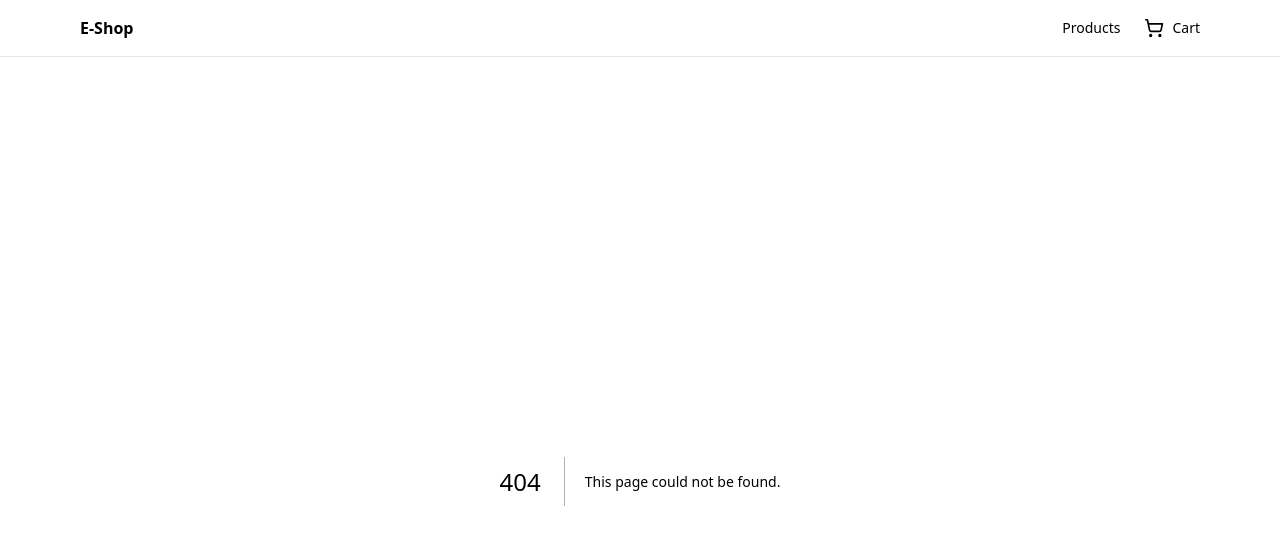
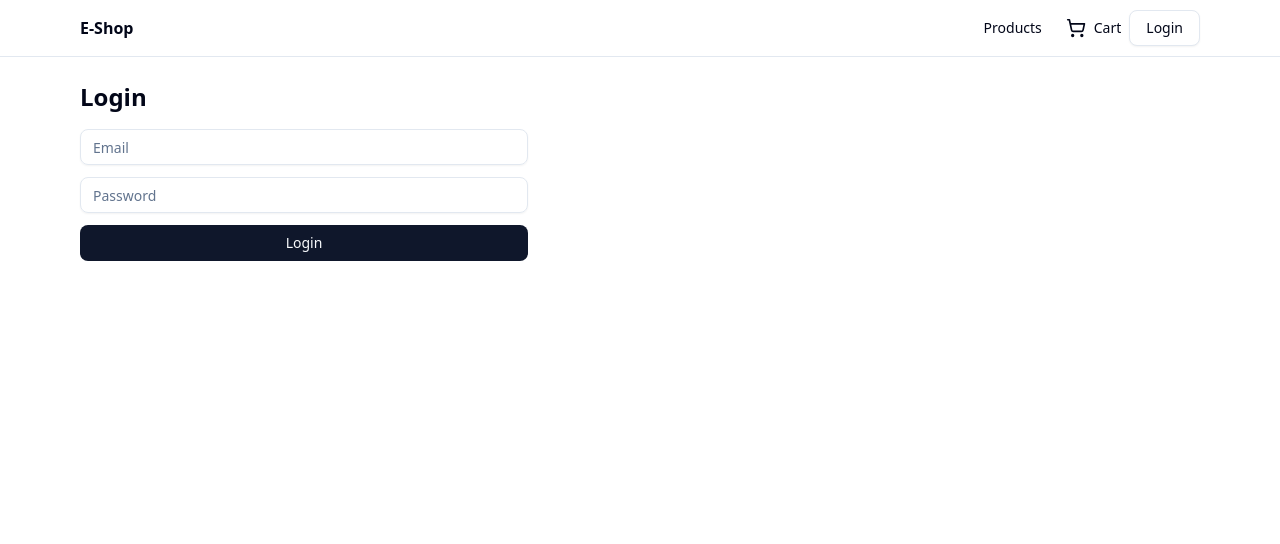
Before and after one commit to GiannisF12/nextjs-springboot-eshop, a Next.js app in the folder frontend/: page /login in a window 1280 px wide. Before the commit this address had no page. Shown: the top 544 px of the page. Built offline with nearby package versions, Linux system fonts and the light colour scheme.

Commit message:
add role-based auth context, login page, admin route protection

```diff
--- a/frontend/src/app/admin/page.tsx
+++ b/frontend/src/app/admin/page.tsx
@@ -1,10 +1,37 @@
+"use client";
+
+import Link from "next/link";
+import { useEffect } from "react";
+import { useRouter } from "next/navigation";
+import { useAuth } from "@/features/auth/auth-context";
+import { Button } from "@/components/ui/button";
+
 export default function AdminPage() {
+    const router = useRouter();
+    const { role } = useAuth();
+
+    useEffect(() => {
+        if (role !== "ADMIN") router.replace("/login");
+    }, [role, router]);
+
+    if (role !== "ADMIN") {
+        return (
+            <div className="space-y-3">
+                <h1 className="text-2xl font-semibold">Not authorized</h1>
+                <p className="text-sm text-muted-foreground">
+                    You must be an admin to view this page.
+                </p>
+                <Button asChild variant="secondary">
+                    <Link href="/login">Go to login</Link>
+                </Button>
+            </div>
+        );
+    }
+
     return (
-        <div className="space-y-2">
-            <h1 className="text-2xl font-semibold">Admin</h1>
-            <p className="text-sm text-muted-foreground">
-                You are not authorized to view this page (yet).
-            </p>
+        <div className="space-y-3">
+            <h1 className="text-2xl font-semibold">Admin Dashboard</h1>
+            <p className="text-sm text-muted-foreground">You are an admin ✅</p>
         </div>
     );
 }
--- a/frontend/src/app/layout.tsx
+++ b/frontend/src/app/layout.tsx
@@ -2,6 +2,7 @@ import type { Metadata } from "next";
 import { Geist, Geist_Mono } from "next/font/google";
 import "./globals.css";
 import { SiteHeader } from "@/components/site-header";
+import { AuthProvider } from "@/features/auth/auth-context";
 
 const geistSans = Geist({
   variable: "--font-geist-sans",
@@ -18,17 +19,15 @@ export const metadata: Metadata = {
   description: "Next.js + Spring Boot E-Shop",
 };
 
-export default function RootLayout({
-  children,
-}: Readonly<{
-  children: React.ReactNode;
-}>) {
+export default function RootLayout({ children }: { children: React.ReactNode }) {
   return (
-    <html lang="en">
+      <html lang="en">
       <body className={`${geistSans.variable} ${geistMono.variable} antialiased`}>
+      <AuthProvider>
         <SiteHeader />
         <main className="mx-auto max-w-6xl px-4 py-6">{children}</main>
+      </AuthProvider>
       </body>
-    </html>
+      </html>
   );
 }
--- /dev/null
+++ b/frontend/src/app/login/page.tsx
@@ -0,0 +1,52 @@
+"use client";
+
+import { useState } from "react";
+import { useRouter } from "next/navigation";
+import { useAuth } from "@/features/auth/auth-context";
+import { Button } from "@/components/ui/button";
+import { Input } from "@/components/ui/input";
+
+export default function LoginPage() {
+    const router = useRouter();
+    const { login } = useAuth();
+
+    const [email, setEmail] = useState("");
+    const [password, setPassword] = useState("");
+
+    function handleSubmit(e: React.FormEvent) {
+        e.preventDefault();
+
+        // TEMP FAKE LOGIN
+        if (email === "admin@test.com") {
+            login({ id: 1, email, role: "ADMIN" });
+        } else {
+            login({ id: 2, email, role: "USER" });
+        }
+
+        router.push("/");
+    }
+
+    return (
+        <div className="max-w-md space-y-4">
+            <h1 className="text-2xl font-semibold">Login</h1>
+
+            <form onSubmit={handleSubmit} className="space-y-3">
+                <Input
+                    placeholder="Email"
+                    value={email}
+                    onChange={(e) => setEmail(e.target.value)}
+                />
+                <Input
+                    placeholder="Password"
+                    type="password"
+                    value={password}
+                    onChange={(e) => setPassword(e.target.value)}
+                />
+
+                <Button type="submit" className="w-full">
+                    Login
+                </Button>
+            </form>
+        </div>
+    );
+}
--- a/frontend/src/components/site-header.tsx
+++ b/frontend/src/components/site-header.tsx
@@ -1,8 +1,13 @@
+"use client";
+
 import Link from "next/link";
 import { Button } from "@/components/ui/button";
 import { CartBadge } from "@/features/cart/cart-badge";
+import { useAuth } from "@/features/auth/auth-context";
 
 export function SiteHeader() {
+    const { user, role, logout } = useAuth();
+
     return (
         <header className="border-b">
             <div className="mx-auto flex h-14 max-w-6xl items-center justify-between px-4">
@@ -14,7 +19,30 @@ export function SiteHeader() {
                     <Button asChild variant="ghost">
                         <Link href="/products">Products</Link>
                     </Button>
+
+                    {role === "ADMIN" && (
+                        <Button asChild variant="ghost">
+                            <Link href="/admin">Admin</Link>
+                        </Button>
+                    )}
+
                     <CartBadge />
+
+                    {user ? (
+                        <Button
+                            type="button"
+                            variant="outline"
+                            onClick={() => {
+                                logout();
+                            }}
+                        >
+                            Logout
+                        </Button>
+                    ) : (
+                        <Button asChild variant="outline">
+                            <Link href="/login">Login</Link>
+                        </Button>
+                    )}
                 </nav>
             </div>
         </header>
--- /dev/null
+++ b/frontend/src/features/auth/auth-context.tsx
@@ -0,0 +1,39 @@
+"use client";
+
+import { createContext, useContext, useState, useEffect } from "react";
+import type { AuthUser, Role } from "@/lib/auth-types";
+
+type AuthContextType = {
+    user: AuthUser | null;
+    role: Role;
+    login: (user: AuthUser) => void;
+    logout: () => void;
+};
+
+const AuthContext = createContext<AuthContextType | undefined>(undefined);
+
+export function AuthProvider({ children }: { children: React.ReactNode }) {
+    const [user, setUser] = useState<AuthUser | null>(null);
+
+    function login(u: AuthUser) {
+        setUser(u);
+    }
+
+    function logout() {
+        setUser(null);
+    }
+
+    const role: Role = user?.role ?? "GUEST";
+
+    return (
+        <AuthContext.Provider value={{ user, role, login, logout }}>
+            {children}
+        </AuthContext.Provider>
+    );
+}
+
+export function useAuth() {
+    const ctx = useContext(AuthContext);
+    if (!ctx) throw new Error("useAuth must be used inside AuthProvider");
+    return ctx;
+}
--- /dev/null
+++ b/frontend/src/lib/auth-types.ts
@@ -0,0 +1,7 @@
+export type Role = "GUEST" | "USER" | "ADMIN";
+
+export type AuthUser = {
+    id: number;
+    email: string;
+    role: Role;
+};
```
